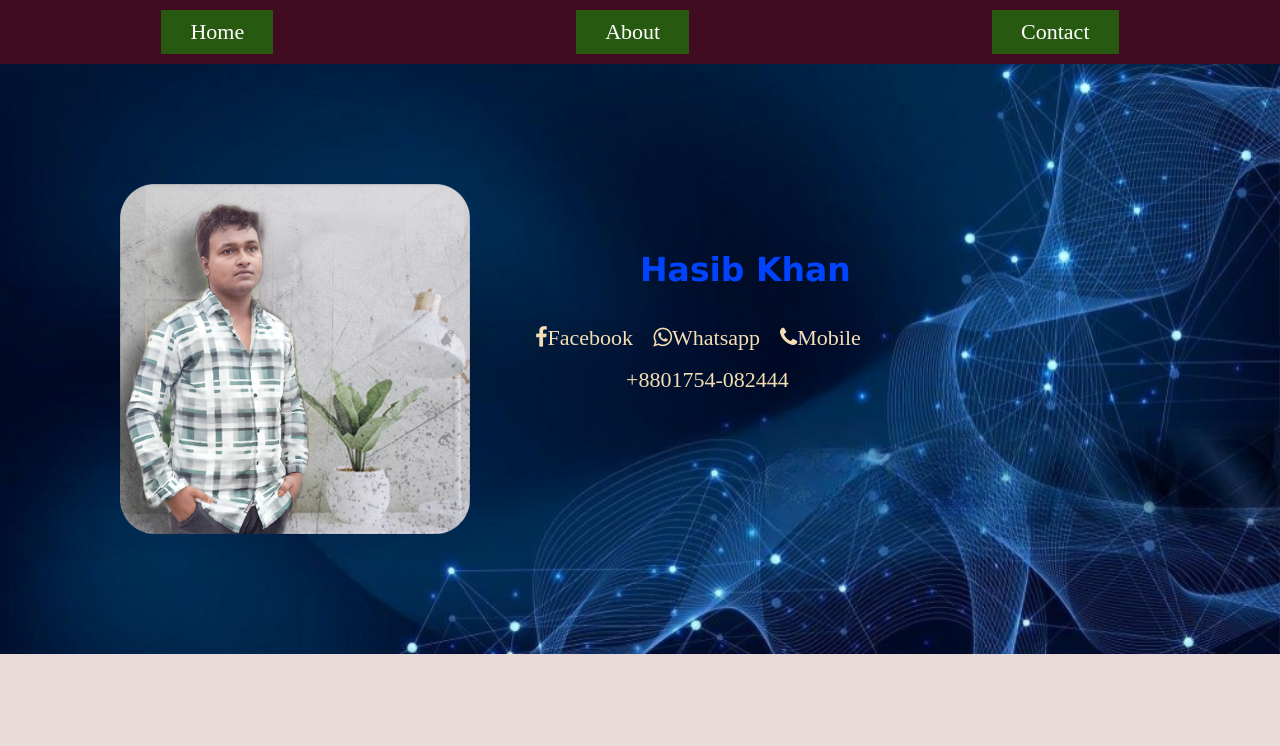
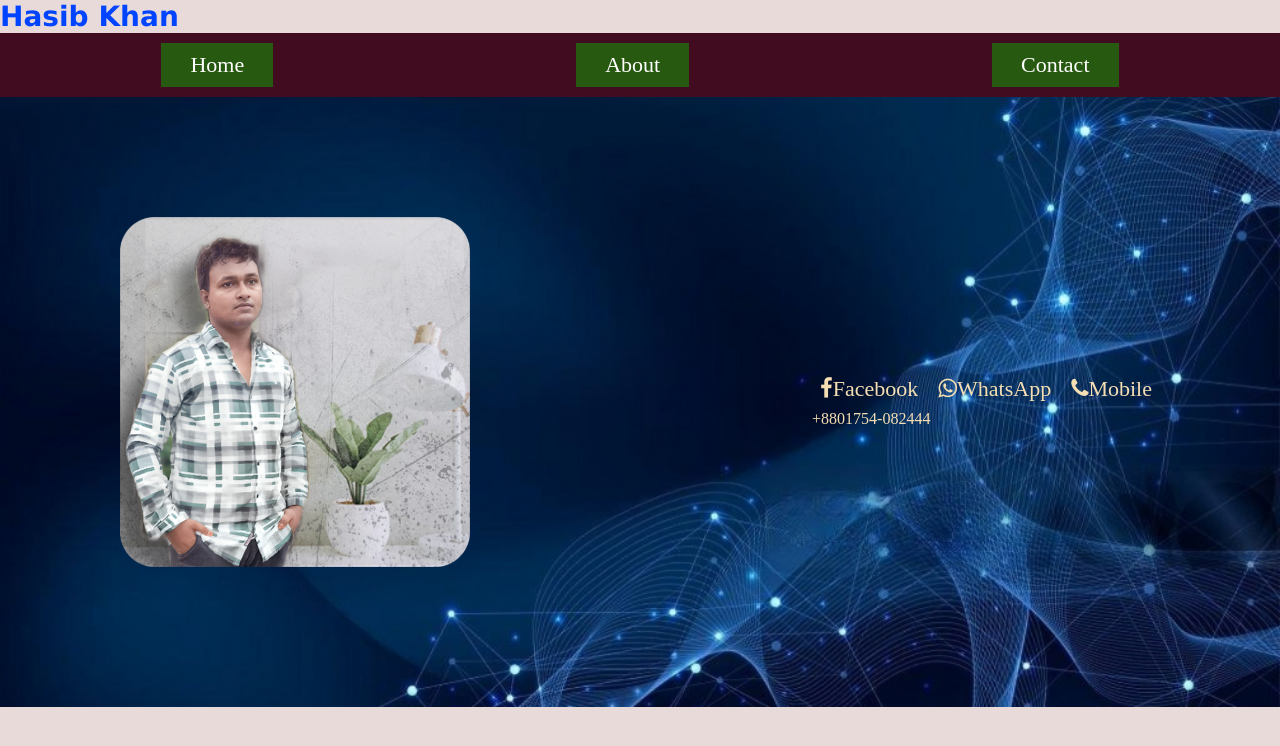
Before and after one commit to hasibkhan01/bio, a plain HTML site: page index.html in a window 1280 px wide. Drawn offline with Linux system fonts and the light colour scheme.

Commit message:
Update index.html

```diff
--- a/index.html
+++ b/index.html
@@ -5,19 +5,21 @@
     <meta name="viewport" content="width=device-width, initial-scale=1.0">
     <meta name="Content" developer="hasibkhan">
     <link rel="stylesheet" href="https://cdnjs.cloudflare.com/ajax/libs/font-awesome/4.7.0/css/font-awesome.min.css">
+    <link rel="shortcut icon" href="favicon.ico" type="image/x-icon">
+    <title>Hasibul Islam</title>
     <style>
         * {
+            margin: 0;
+            padding: 0;
+            box-sizing: border-box;
             text-decoration: none;
-            box-sizing: border-box;
         }
         body {
             font-family: 'Times New Roman', Times, serif;
-            margin: 0;
-            padding: 0;
             background-color: #a96d6d3f;
         }
         .header {
-            background: #410b20;
+            background-color: #410b20;
             display: flex;
             justify-content: space-around;
             align-items: center;
@@ -35,57 +37,49 @@
             background-color: black;
         }
         .bgimg {
-            background: url(Background.png) no-repeat center center;
-            background-size: cover;
+            background: url(Background.png) no-repeat center center/cover;
             display: flex;
+            flex-direction: column;
             align-items: center;
-            justify-content: space-between;
-            padding: 120px;
+            padding: 60px;
+            text-align: center;
         }
         .bgimg img {
-            width: 350px;
-            max-width: 100%;
+            width: 100%;
+            max-width: 350px;
             height: auto;
+            margin-bottom: 20px;
         }
-        .bgimg .contact {
-            padding-right: 28%;
+        .contact {
+            margin-bottom: 20px;
         }
         .contact a {
             color: wheat;
             font-size: 22px;
-            padding: 0 8px;
-        }
-        .myname {
-            text-align: center;
-            position: relative;
-            margin: 0;
-            padding: 0;
+            margin: 0 8px;
         }
         .myname a {
             font-weight: bold;
             color: #0044ff;
-            position: absolute;
-            top: 250px;
             font-size: 33px;
             font-family: Verdana, Geneva, Tahoma, sans-serif;
+            margin-bottom: 20px;
         }
-        @media (max-width: 768px) {
+        @media (min-width: 769px) {
             .bgimg {
-                flex-direction: column;
-                padding: 60px;
+                flex-direction: row;
+                justify-content: space-between;
+                padding: 120px;
+                text-align: left;
             }
-            .bgimg .contact {
-                padding-right: 0;
-                text-align: center;
+            .contact {
+                margin-bottom: 0;
             }
             .myname a {
-                top: 150px;
                 font-size: 28px;
             }
         }
     </style>
-    <link rel="shortcut icon" href="favicon.ico" type="image/x-icon">
-    <title>Hasibul Islam</title>
 </head>
 <body>
     <div class="myname">
@@ -100,10 +94,9 @@
         <img src="Hasibul-Islam.png" alt="Hasibul Islam">
         <div class="contact">
             <a href="https://www.facebook.com/hasibkhan01" class="fa fa-facebook" target="_blank" rel="noopener noreferrer">Facebook</a>
-            <a href="https://www.wa.me/+8801754082444" class="fa fa-whatsapp" target="_blank" rel="noopener noreferrer">Whatsapp</a>
+            <a href="https://www.wa.me/+8801754082444" class="fa fa-whatsapp" target="_blank" rel="noopener noreferrer">WhatsApp</a>
             <a href="tel:+8801754082444" class="fa fa-phone">Mobile</a>
-            <br><br>
-            <a style="text-align: center; padding: 11px; margin-left: 88px;">+8801754-082444</a>
+            <p style="margin-top: 10px; color: wheat;">+8801754-082444</p>
         </div>
     </div>
     <script>
```
